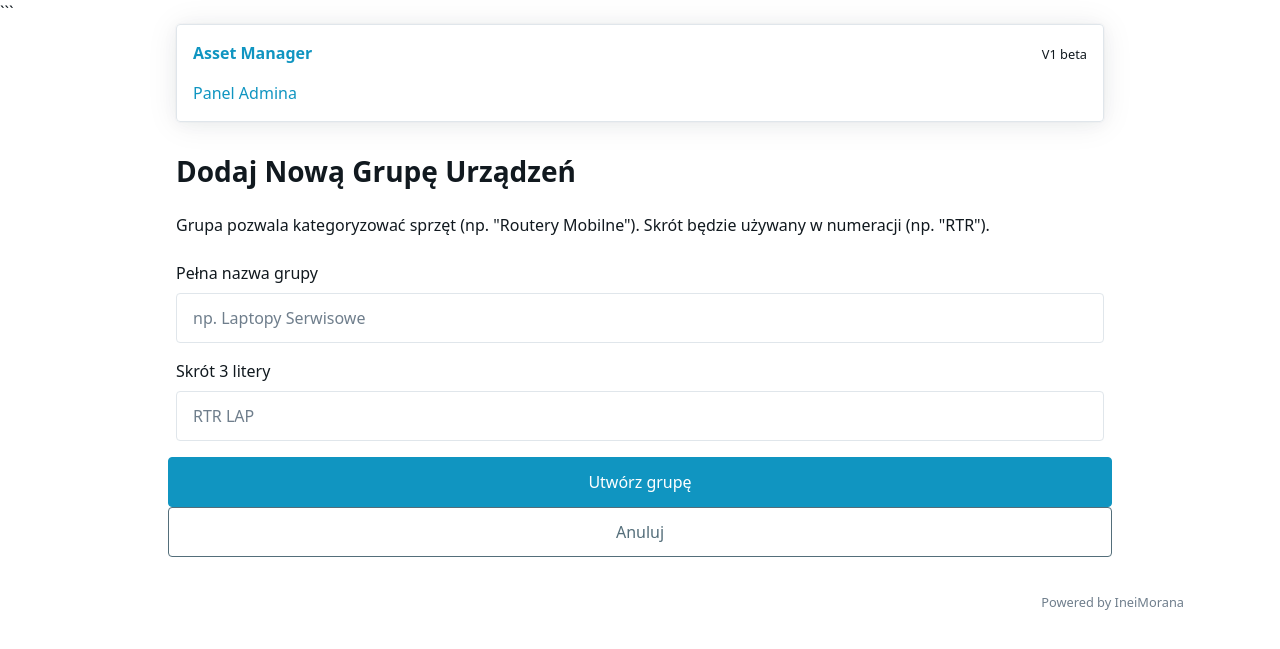
After one commit to lobay20-cpu/asset-manager, a Flask app: page /admin/dodaj-grupe in a window 1280 px wide. The commit adds this page. Shown: the top 649 px of the page. Run offline with Flask 3, Linux system fonts and the light colour scheme.

Commit message:
Add new function group

```diff
--- a/app.py
+++ b/app.py
@@ -17,9 +17,47 @@ app = Flask(__name__)
 app.config['SQLALCHEMY_DATABASE_URI'] = 'sqlite:///' + os.path.join(basedir, 'database.db')
 # Wyłączamy niepotrzebne śledzenie modyfikacji, aby oszczędzić zasoby
 app.config['SQLALCHEMY_TRACK_MODIFICATIONS'] = False
+
 @app.route('/admin')
 def panel_admina():
-    return render_template('admin.html')
+    # Pobierz wszystkie grupy z bazy danych, posortowane alfabetycznie
+    wszystkie_grupy = Grupa.query.order_by(Grupa.nazwa_grupy).all()
+    # Przekaż pobraną listę do szablonu
+    return render_template('admin.html', wszystkie_grupy=wszystkie_grupy)
+
+# NOWA FUNKCJA DO DODAWANIA GRUPY
+@app.route('/admin/dodaj-grupe', methods=['GET', 'POST'])
+def dodaj_grupe():
+    error = None
+    if request.method == 'POST':
+        # Pobieramy dane z formularza
+        nazwa_grupy = request.form.get('nazwa_grupy')
+        skrot = request.form.get('skrot')
+
+        # Prosta walidacja, czy pola nie są puste
+        if not nazwa_grupy or not skrot:
+            error = "Oba pola (Nazwa grupy i Skrót) są wymagane."
+        elif len(skrot) != 3:
+            error = "Skrót musi składać się z dokładnie 3 liter."
+        else:
+            try:
+
+                # Tworzymy nowy obiekt Grupa
+                nowa_grupa = Grupa(nazwa_grupy=nazwa_grupy, skrot=skrot.upper())
+
+                db.session.add(nowa_grupa)
+                db.session.commit()
+
+                # Przekierowujemy z powrotem do panelu admina
+                return redirect(url_for('panel_admina'))
+
+            except IntegrityError:
+                db.session.rollback()
+                error = f"Błąd: Grupa o nazwie '{nazwa_grupy}' lub skrócie '{skrot.upper()}' już istnieje."
+
+    # Dla metody GET lub w razie błędu, wyświetlamy formularz
+    return render_template('dodaj_grupe.html', error=error)
+
 
 # Tworzymy obiekt bazy danych, łącząc SQLAlchemy z naszą aplikacją Flask
 db = SQLAlchemy(app)
@@ -36,21 +74,6 @@ MOZLIWE_STATUSY = [
 
 # --- MODELE DANYCH (ODWZOROWANIE TABEL BAZY DANYCH) ---
 
-class Urzadzenie(db.Model):
-    __tablename__ = 'urzadzenia' # Opcjonalnie: явna nazwa tabeli
-    id = db.Column(db.Integer, primary_key=True)
-    identyfikator_sprzetu = db.Column(db.String(50), unique=True, nullable=False)
-    nazwa = db.Column(db.String(100), nullable=False)
-    producent = db.Column(db.String(100))
-    nr_seryjny = db.Column(db.String(100), unique=True)
-    data_zakupu = db.Column(db.Date)
-    aktualny_imei_sim = db.Column(db.String(50))
-    aktualna_lokalizacja = db.Column(db.String(100))
-    aktualny_status = db.Column(db.String(50))
-    uwagi_serwisowe = db.Column(db.Text)
-    # Relacja do historii zmian - pozwala łatwo uzyskać wszystkie wpisy historii dla danego urządzenia
-    historia = db.relationship('HistoriaZmian', backref='urzadzenie', lazy=True, cascade="all, delete-orphan")
-
 class Uzytkownik(db.Model):
     __tablename__ = 'uzytkownicy'
     id = db.Column(db.Integer, primary_key=True)
@@ -61,7 +84,39 @@ class Lokalizacja(db.Model):
     __tablename__ = 'lokalizacje'
     id = db.Column(db.Integer, primary_key=True)
     nazwa_lokalizacji = db.Column(db.String(100), unique=True, nullable=False)
-    typ_lokalizacji = db.Column(db.String(50), nullable=False) # np. Magazyn, Pojazd, Budowa
+    typ_lokalizacji = db.Column(db.String(50), nullable=False)
+
+class Grupa(db.Model):
+    __tablename__ = 'grupy'
+    id = db.Column(db.Integer, primary_key=True)
+    nazwa_grupy = db.Column(db.String(100), unique=True, nullable=False)
+    skrot = db.Column(db.String(10), unique=True, nullable=False)
+    urzadzenia = db.relationship('Urzadzenie', back_populates='grupa', lazy=True)
+
+class Urzadzenie(db.Model):
+    __tablename__ = 'urzadzenia'
+    id = db.Column(db.Integer, primary_key=True)
+        # Używamy jednego, globalnie unikalnego numeru
+    numer_ewidencyjny = db.Column(db.Integer, unique=True, nullable=False)
+    nazwa = db.Column(db.String(100), nullable=False)
+    producent = db.Column(db.String(100))
+    nr_seryjny = db.Column(db.String(100), unique=True)
+    data_zakupu = db.Column(db.Date)
+    aktualny_imei_sim = db.Column(db.String(50))
+    aktualna_lokalizacja = db.Column(db.String(100))
+    aktualny_status = db.Column(db.String(50))
+    uwagi_serwisowe = db.Column(db.Text)
+    grupa_id = db.Column(db.Integer, db.ForeignKey('grupy.id'), nullable=False)
+    grupa = db.relationship('Grupa', back_populates='urzadzenia')
+    historia = db.relationship('HistoriaZmian', backref='urzadzenie', lazy=True, cascade="all, delete-orphan")
+
+    @property
+    def identyfikator_sprzetu(self):
+        # Składamy identyfikator z globalnego numeru
+        return f"AP-{self.grupa.skrot}-{self.numer_ewidencyjny:03d}"
+
+
+
 
 class HistoriaZmian(db.Model):
     __tablename__ = 'historia_zmian'
@@ -71,10 +126,16 @@ class HistoriaZmian(db.Model):
     status = db.Column(db.String(50))
     imei_sim = db.Column(db.String(50))
     uwagi = db.Column(db.Text)
-    # Klucze obce - czyli połączenia z innymi tabelami
     urzadzenie_id = db.Column(db.Integer, db.ForeignKey('urzadzenia.id'), nullable=False)
     uzytkownik_id = db.Column(db.Integer, db.ForeignKey('uzytkownicy.id'), nullable=False)
 
+def generuj_nastepny_numer():
+    # Znajdź ostatnie urządzenie, posortowane po numerze, niezależnie od grupy
+    ostatnie_urzadzenie = Urzadzenie.query.order_by(Urzadzenie.numer_ewidencyjny.desc()).first()
+    if ostatnie_urzadzenie:
+        return ostatnie_urzadzenie.numer_ewidencyjny + 1
+    else:
+        return 1
 
 @app.route('/')
 def index():
@@ -137,48 +198,58 @@ def szczegoly_urzadzenia(urzadzenie_id):
     urzadzenie = Urzadzenie.query.get_or_404(urzadzenie_id)
     return render_template('szczegoly.html', urzadzenie=urzadzenie)
 
-@app.route('/dodaj', methods=['GET', 'POST'])
+@app.route('/admin/dodaj-urzadzenie', methods=['GET', 'POST'])
 def dodaj_urzadzenie():
-    # Definiujemy zmienną błędu na początku
     error = None
     if request.method == 'POST':
-        # ... (pobieranie danych z formularza bez zmian) ...
-        identyfikator = request.form.get('identyfikator_sprzetu')
+        # Pobieramy dane z formularza
+        grupa_id = request.form.get('grupa')
         nazwa = request.form.get('nazwa')
         producent = request.form.get('producent')
         nr_seryjny = request.form.get('nr_seryjny')
         data_zakupu_str = request.form.get('data_zakupu')
         imei = request.form.get('aktualny_imei_sim')
 
-        data_zakupu = None
-        if data_zakupu_str:
-            data_zakupu = datetime.strptime(data_zakupu_str, '%Y-%m-%d').date()
+        # Sprawdzamy, czy wybrano grupę
+        if not grupa_id:
+            error = "Błąd: Musisz wybrać grupę urządzenia."
+        else:
+            try:
+                # --- TUTAJ DZIEJE SIĘ MAGIA ---
+                # 1. Generujemy nowy numer KOLEJNY dla wybranej grupy
+                nowy_numer_ewidencyjny = generuj_nastepny_numer()
 
-        nowe_urzadzenie = Urzadzenie(
-            identyfikator_sprzetu=identyfikator,
-            nazwa=nazwa,
-            producent=producent,
-            nr_seryjny=nr_seryjny,
-            data_zakupu=data_zakupu,
-            aktualny_imei_sim=imei,
-            aktualna_lokalizacja='Magazyn Główny',
-            aktualny_status='Dostępny'
-        )
+                data_zakupu = None
+                if data_zakupu_str:
+                    data_zakupu = datetime.strptime(data_zakupu_str, '%Y-%m-%d').date()
 
-        try:
-            db.session.add(nowe_urzadzenie)
-            db.session.commit()
-            return redirect(url_for('index'))
-        except IntegrityError:
-            # Jeśli wystąpi błąd unikalności, baza danych jest w złym stanie.
-            # Musimy "odwołać" nieudaną transakcję.
-            db.session.rollback()
-            # Ustawiamy komunikat błędu, który wyświetlimy na stronie.
-            error = "Błąd: Identyfikator sprzętu lub numer seryjny już istnieje w bazie danych."
+                # 2. Tworzymy nowy obiekt z wygenerowanym numerem
+                nowe_urzadzenie = Urzadzenie(
+                    numer_ewidencyjny=nowy_numer_ewidencyjny, # Używamy nowej, poprawnej nazwy pola
+                    grupa_id=grupa_id,
+                    nazwa=nazwa,
+                    producent=producent,
+                    nr_seryjny=nr_seryjny,
+                    data_zakupu=data_zakupu,
+                    aktualny_imei_sim=imei,
+                    aktualna_lokalizacja='Magazyn Główny',
+                    aktualny_status='Dostępny'
+                )
 
-    # Jeśli metoda to GET lub wystąpił błąd, wyświetlamy formularz.
-    # Przekazujemy zmienną 'error' do szablonu.
-    return render_template('dodaj_urzadzenie.html', error=error)
+                db.session.add(nowe_urzadzenie)
+                db.session.commit()
+
+                # Przekierowujemy na stronę główną, aby zobaczyć nowy wpis
+                return redirect(url_for('index'))
+
+            except IntegrityError:
+                db.session.rollback()
+                # Ten błąd nie powinien się już zdarzyć, ale zostawiamy go jako zabezpieczenie
+                error = "Błąd: Wystąpił problem z unikalnością numeru. Spróbuj ponownie."
+
+    # Dla metody GET lub w razie błędu:
+    wszystkie_grupy = Grupa.query.all()
+    return render_template('dodaj_urzadzenie.html', error=error, wszystkie_grupy=wszystkie_grupy)
 
 # NOWA FUNKCJA DO USUWANIA URZĄDZENIA
 @app.route('/usun/<int:urzadzenie_id>')
@@ -208,8 +279,9 @@ def edytuj_urzadzenie(urzadzenie_id):
         try:
             urzadzenie_do_edycji.identyfikator_sprzetu = request.form.get('identyfikator_sprzetu')
             urzadzenie_do_edycji.nazwa = request.form.get('nazwa')
+            urzadzenie_do_edycji.grupa_id = int(request.form.get('grupa'))
+            urzadzenie_do_edycji.nazwa = request.form.get('nazwa')
             urzadzenie_do_edycji.producent = request.form.get('producent')
-            urzadzenie_do_edycji.nr_seryjny = request.form.get('nr_seryjny')
             urzadzenie_do_edycji.aktualny_imei_sim = request.form.get('aktualny_imei_sim')
 
             data_zakupu_str = request.form.get('data_zakupu')
@@ -219,7 +291,7 @@ def edytuj_urzadzenie(urzadzenie_id):
                 urzadzenie_do_edycji.data_zakupu = None
 
             # Krok 3: Zapisz zmiany w bazie.
-            db.session.commit()
+            return redirect(url_for('szczegoly_urzadzenia', urzadzenie_id=urzadzenie_id))
 
             # Krok 4: Przekieruj na stronę szczegółów tego urządzenia.
             return redirect(url_for('szczegoly_urzadzenia', urzadzenie_id=urzadzenie_id))
@@ -227,11 +299,12 @@ def edytuj_urzadzenie(urzadzenie_id):
         except IntegrityError:
             # Obsługa błędu, jeśli nowy identyfikator lub nr seryjny już istnieje.
             db.session.rollback()
-            error = "Błąd: Identyfikator sprzętu lub numer seryjny już istnieje w bazie danych."
+            error = "Błąd: Wystąpił problem z unikalnością danych (np. numer seryjny już istnieje)."
 
     # Krok 5: Jeśli metoda to GET (lub wystąpił błąd), wyświetl formularz
     # z już wypełnionymi danymi urządzenia.
-    return render_template('edytuj_urzadzenie.html', urzadzenie=urzadzenie_do_edycji, error=error)
+    wszystkie_grupy = Grupa.query.all()
+    return render_template('edytuj_urzadzenie.html', urzadzenie=urzadzenie_do_edycji, error=error, wszystkie_grupy=wszystkie_grupy)
 
 # --- URUCHOMIENIE APLIKACJI ---
 
--- a/templates/base.html
+++ b/templates/base.html
@@ -54,7 +54,7 @@
         <nav>
             <ul>
                 <li><strong><a href="{{ url_for('index') }}">Asset Manager</a></strong></li>
-                <li><small>V0.1 PoC</small></li>
+                <li><small>V1 beta</small></li>
             </ul>
             <ul>
                 <li><a href="{{ url_for('panel_admina') }}">Panel Admina</a></li>
--- /dev/null
+++ b/templates/dodaj_grupe.html
@@ -0,0 +1,29 @@
+{% extends "base.html" %}
+
+{% block title %}Dodaj Nową Grupę{% endblock %}
+
+{% block content %}
+    <h2>Dodaj Nową Grupę Urządzeń</h2>
+    <p>Grupa pozwala kategoryzować sprzęt (np. "Routery Mobilne"). Skrót będzie używany w numeracji (np. "RTR").</p>
+
+    {% if error %}
+        <p style="color: var(--pico-color-red-500);">{{ error }}</p>
+    {% endif %}
+
+    <form method="POST" autocomplete="off">
+        <label for="nazwa_grupy">Pełna nazwa grupy</label>
+        <input type="text" name="nazwa_grupy" id="nazwa_grupy" placeholder="np. Laptopy Serwisowe" required>
+
+        <label for="skrot">Skrót 3 litery</label>
+        <input type-="text" name="skrot" id="skrot" placeholder="RTR LAP" required
+            maxlength="3"
+            pattern="[A-Za-z]{3}"
+            title="Skrót musi składać się z dokładnie 3 liter."
+            style="text-transform: uppercase;">
+
+        <div class="grid">
+            <button type="submit">Utwórz grupę</button>
+            <a href="{{ url_for('panel_admina') }}" class="secondary outline" role="button">Anuluj</a>
+        </div>
+    </form>
+{% endblock %}
--- a/templates/index.html
+++ b/templates/index.html
@@ -32,6 +32,7 @@
                 <tr>
                     <th>Identyfikator</th>
                     <th>Nazwa</th>
+                    <th>Grupa</th>
                     <th>Aktualna Lokalizacja</th>
                     <th>Status</th>
                     <th>Akcje</th>
@@ -42,6 +43,7 @@
                 <tr>
                     <td><a href="{{ url_for('szczegoly_urzadzenia', urzadzenie_id=urzadzenie.id) }}">{{ urzadzenie.identyfikator_sprzetu }}</a></td>
                     <td>{{ urzadzenie.nazwa }}</td>
+                    <td>{{ urzadzenie.grupa.nazwa_grupy }}</td>
                     <td>{{ urzadzenie.aktualna_lokalizacja }}</td>
                     <td><span class="status-tag status-{{ urzadzenie.aktualny_status | lower | replace(' ', '-') | replace('ż', 'z') | replace('ę', 'e') }}">{{ urzadzenie.aktualny_status }}</span></td>
                     <td><a href="{{ url_for('zmien_status', urzadzenie_id=urzadzenie.id) }}">Zmień</a></td>
--- a/templates/szczegoly.html
+++ b/templates/szczegoly.html
@@ -19,6 +19,7 @@
     <article>
 
     <article>
+        <p><strong>Grupa:</strong> {{ urzadzenie.grupa.nazwa_grupy }}</p>
         <p><strong>Producent:</strong> {{ urzadzenie.producent }}</p>
         <p><strong>Numer seryjny:</strong> {{ urzadzenie.nr_seryjny }}</p>
         <p><strong>Data zakupu:</strong> {{ urzadzenie.data_zakupu.strftime('%Y-%m-%d') if urzadzenie.data_zakupu }}</p>
```
Also changed, not shown: seed.py (+29 -27 lines), templates/admin.html (+38 -5 lines), templates/dodaj_urzadzenie.html (+17 -9 lines), templates/edytuj_urzadzenie.html (+13 -2 lines).
